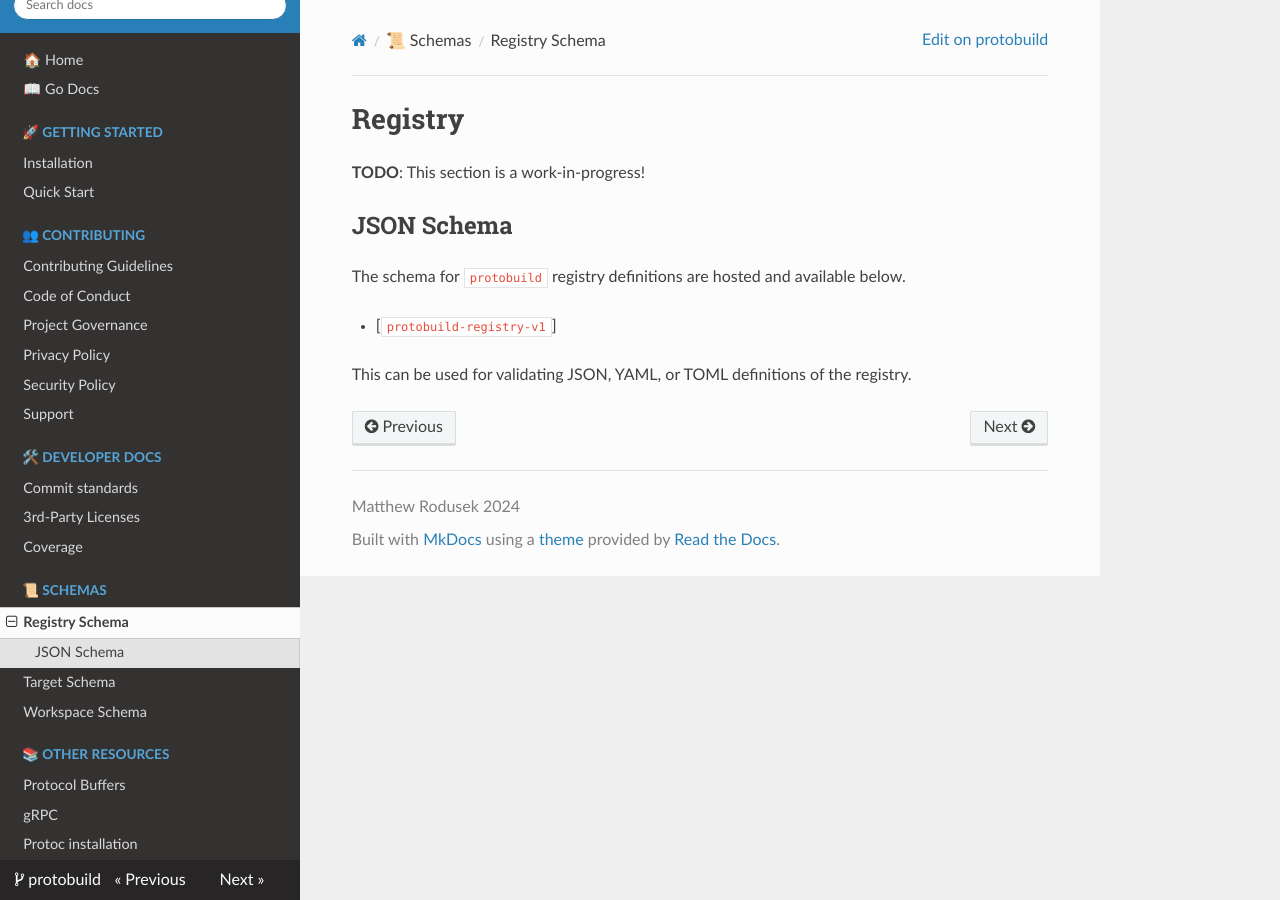
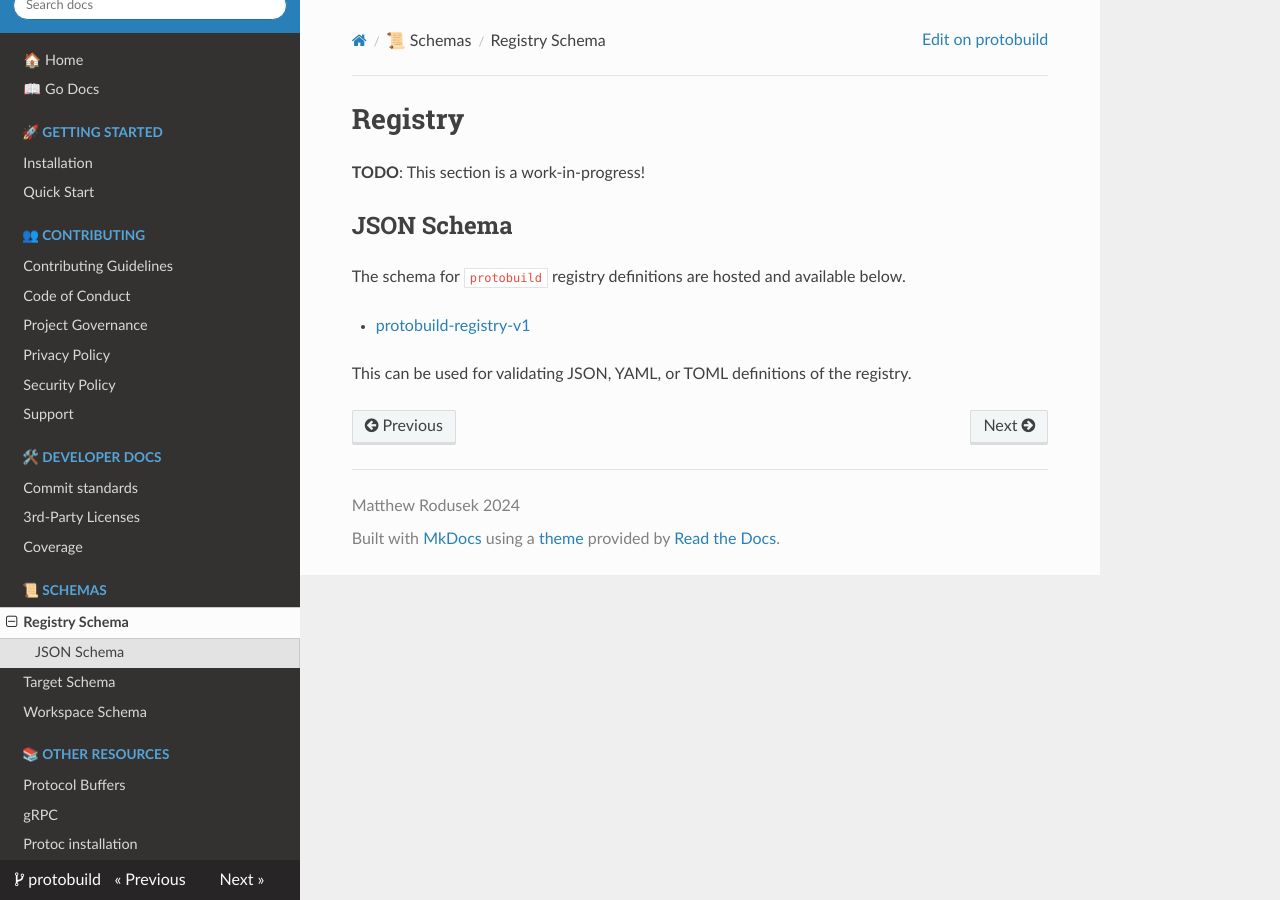
Before and after one commit to bitwizeshift/protobuild, an MkDocs documentation site: the page built from docs/schemas/registry.md, in a window 1280 px wide. Built offline with MkDocs 1.6.1, drawn with Linux system fonts in a browser that asks for light colours; nearby versions of some CDN libraries.

```diff
--- a/docs/schemas/registry.md
+++ b/docs/schemas/registry.md
@@ -6,8 +6,8 @@
 
 The schema for `protobuild` registry definitions are hosted and available below.
 
-* [`protobuild-registry-v1`]
+* [protobuild-registry-v1]
 
 This can be used for validating JSON, YAML, or TOML definitions of the registry.
 
-[`protobuild-registry-v1`]: https://bitwizeshift.github.io/protobuild/jsonschema/protobuild-registry-v1.json
+[protobuild-registry-v1]: https://bitwizeshift.github.io/protobuild/jsonschema/protobuild-registry-v1.json
```
Also changed, not shown: docs/schemas/target.md (+3 -1 lines), docs/schemas/workspace.md (+3 -1 lines).
